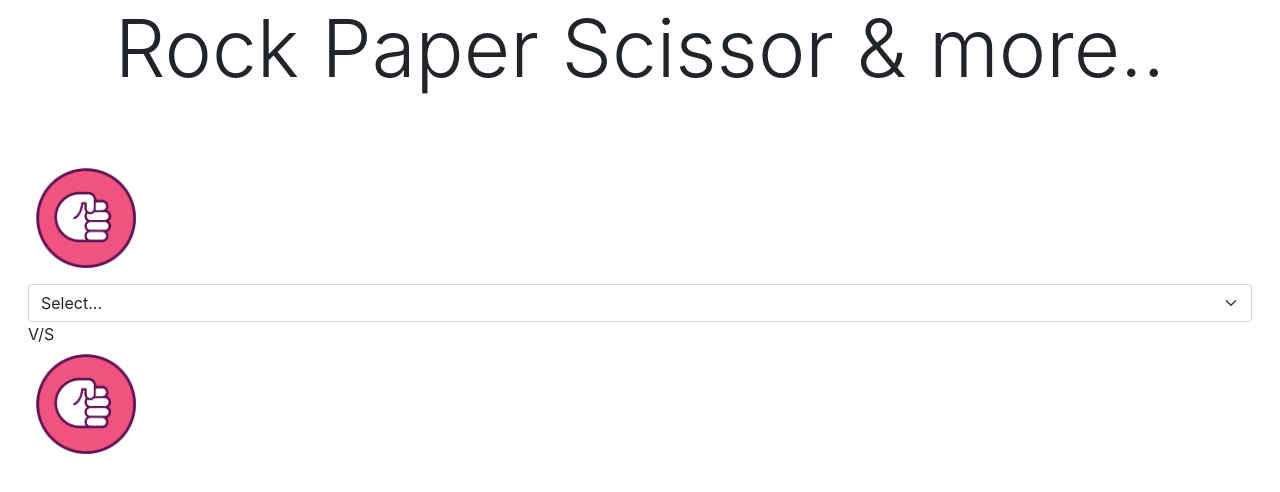
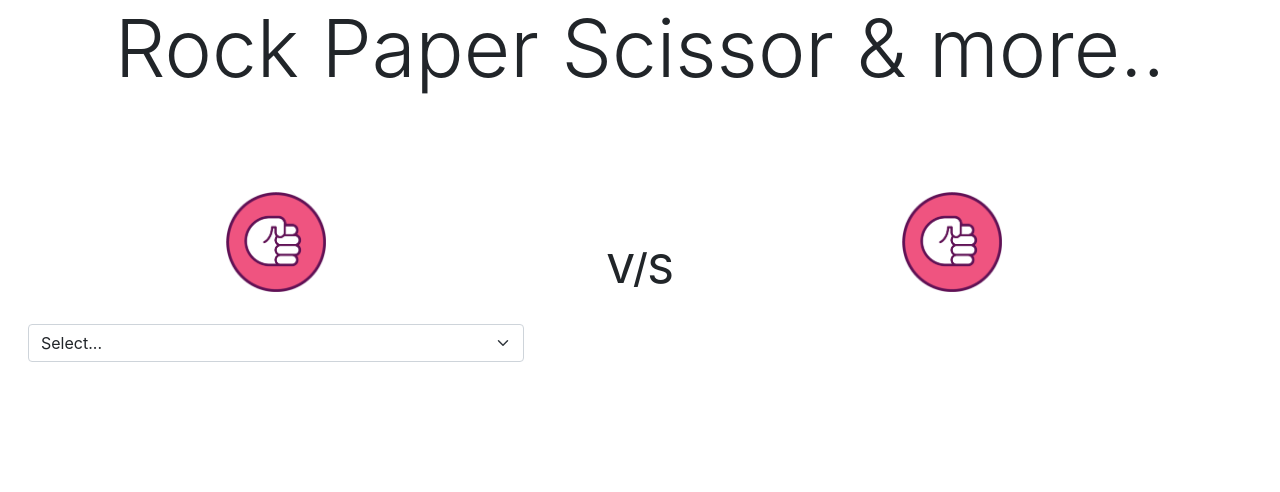
Before and after one commit to danish-wadhwa1997/RockPaperScissor, a React (Create React App) app: page /game-play in a window 1280 px wide. Shown: the top 492 px of the page. Built offline with nearby package versions, Linux system fonts and the light colour scheme.

Commit message:
Css done for game play

```diff
--- a/src/components/atoms/ImageWithLabel.tsx
+++ b/src/components/atoms/ImageWithLabel.tsx
@@ -7,9 +7,13 @@ type AppProps = {
 };
 const ImageWithLabel = ({ status, image, label }: AppProps) => {
   return (
-    <div className="p-2">
-      <img src={image} alt={label} width="100px" height="100px" />
-      <h6>{status === GAME_PLAY_STATUS.END ? label : ""}</h6>
+    <div className="p-2 d-flex flex-column justify-content-around align-items-center">
+      <div className="my-2">
+        <img src={image} alt={label} width="100px" height="100px" />
+      </div>
+      <h6 className="display-6 my-2">
+        {status === GAME_PLAY_STATUS.END ? label : ""}
+      </h6>
     </div>
   );
 };
--- a/src/components/atoms/ResultSection.tsx
+++ b/src/components/atoms/ResultSection.tsx
@@ -6,8 +6,8 @@ type AppProps = {
 const ResultSection = ({ result }: AppProps) => {
   return (
     <React.Fragment>
-      <h3>Results</h3>
-      <table className="table table-hover">
+      <h3 className="display-3 text-center my-3">Results</h3>
+      <table className="table table-hover my-3">
         <thead>
           <tr>
             <th>Player 1</th>
--- a/src/components/molecules/PlayGame.tsx
+++ b/src/components/molecules/PlayGame.tsx
@@ -25,7 +25,8 @@ const PlayGame = ({
   };
   return (
     <div>
-      <div>
+      <div className="row my-3 align-items-center">
+        <div className="col-md-5 ">
           <ImageWithLabel
             status={status}
             image={
@@ -40,7 +41,9 @@ const PlayGame = ({
           {player1 === PLAYER_TYPE.USER && (
             <ChoiceSelect player={1} onChange={handleChoiceChange} />
           )}
-        <div>V/S</div>
+        </div>
+        <h1 className="text-center my-3 col-md-2">V/S</h1>
+        <div className="col-md-4 align-self-start">
           <ImageWithLabel
             status={status}
             image={
@@ -57,6 +60,7 @@ const PlayGame = ({
           )}
         </div>
       </div>
+    </div>
   );
 };
 
--- a/src/components/organisms/GamePlayContainer.tsx
+++ b/src/components/organisms/GamePlayContainer.tsx
@@ -7,6 +7,7 @@ import {
 import { Choice, Result } from "../../configuration/Interfaces";
 import PrimaryButton from "../atoms/PrimaryButton";
 import ResultSection from "../atoms/ResultSection";
+import SecondaryButton from "../atoms/SecondaryButton";
 import { ChoiceContext } from "../context/ChoiceContext";
 import { GameTypeContext } from "../context/GameTypeContext";
 import { RulesContext } from "../context/RulesContext";
@@ -127,16 +128,20 @@ const GamePlayContainer = ({ onEnd, result }: AppProps) => {
         status={status}
       />
       {player1 === PLAYER_TYPE.RANDOM && player2 === PLAYER_TYPE.RANDOM && (
-        <PrimaryButton onClick={onPlayRandom}>
-          {gameCount === 0 ? "PLAY" : "PLAY AGAIN"}
-        </PrimaryButton>
+        <div className="text-center">
+          <PrimaryButton onClick={onPlayRandom}>
+            {gameCount === 0 ? "PLAY" : "PLAY AGAIN"}
+          </PrimaryButton>
+        </div>
       )}
       {status === GAME_PLAY_STATUS.END && (
         <React.Fragment>
           <ResultSection result={currentResult} />
-          <PrimaryButton onClick={() => handleOnEnd(currentResult)}>
-            END
-          </PrimaryButton>
+          <div className="text-center mt-5">
+            <SecondaryButton onClick={() => handleOnEnd(currentResult)}>
+              END
+            </SecondaryButton>
+          </div>
         </React.Fragment>
       )}
     </div>
--- a/src/components/organisms/GameResultContainer.tsx
+++ b/src/components/organisms/GameResultContainer.tsx
@@ -2,8 +2,8 @@ import React, { useState, useEffect } from "react";
 import { useHistory } from "react-router";
 import { Result } from "../../configuration/Interfaces";
 import MainHeadings from "../atoms/MainHeadings";
-import PrimaryButton from "../atoms/PrimaryButton";
 import ResultSection from "../atoms/ResultSection";
+import SecondaryButton from "../atoms/SecondaryButton";
 
 type AppProps = {
   result: Result;
@@ -30,10 +30,12 @@ const GameResultContainer = ({ result }: AppProps) => {
 
   return (
     <div>
-      <MainHeadings text="Results" />
+      <MainHeadings text="Final Results" />
       <ResultSection result={result} />
-      <h3>{`${winner} Wins!`}</h3>
-      <PrimaryButton onClick={endGame}>End Game</PrimaryButton>
+      <h3 className="text-center my-5">{`${winner} Wins!`}</h3>
+      <div className="text-center my-5">
+        <SecondaryButton onClick={endGame}>End Game</SecondaryButton>
+      </div>
     </div>
   );
 };
```
Lines whose indentation alone changed are shown as unchanged.
